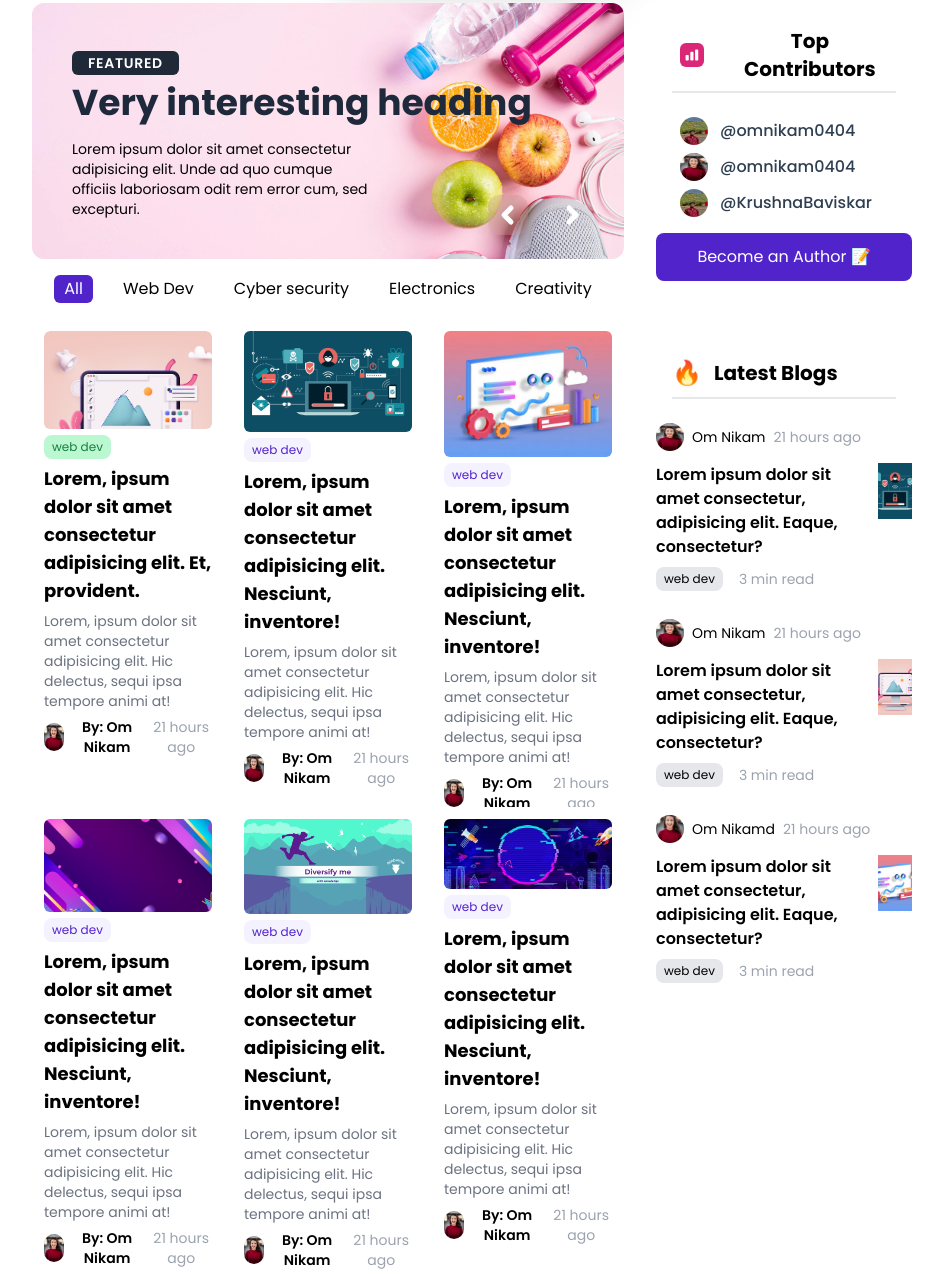
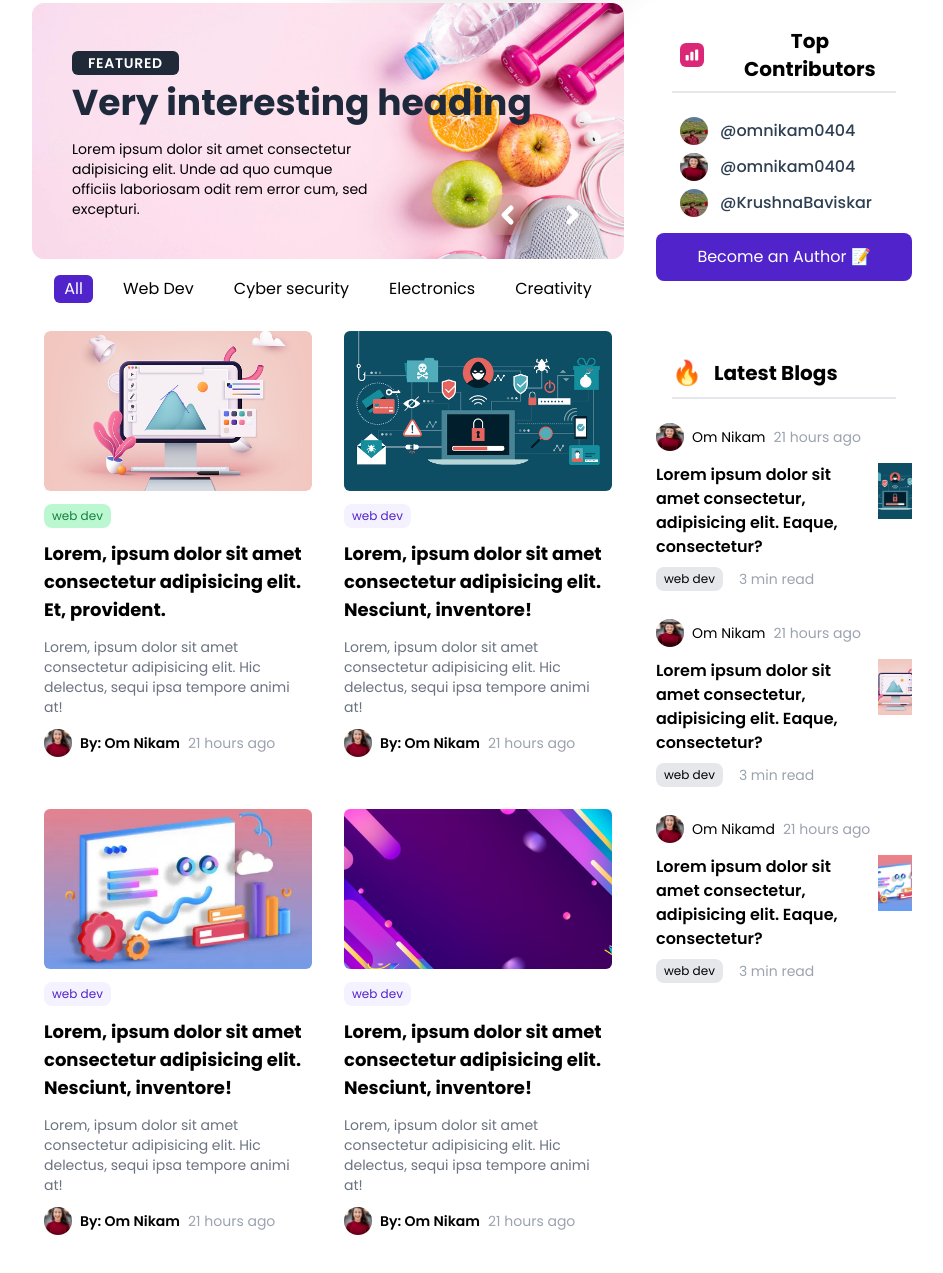
Before and after one commit to saintBeingDev/DiversifyMe-Design, a website: page index.html in a window 1280 px wide. Shown: the part 357-1630 px from the top of the page, without its empty margins (160-1103 px from the left). Drawn offline with Linux system fonts and the light colour scheme.

Commit message:
minor change

```diff
--- a/index.html
+++ b/index.html
@@ -309,7 +309,7 @@
                 <!-- End of Categories links -->
 
                 <!-- Categories post -->
-                <div class="grid md:grid-cols-3 gap-2 w-full h-full my-4">
+                <div class="grid md:grid-cols-2 gap-2 w-full h-full my-4">
 
                     <div
                         class="flex flex-col sm:col-span-3 md:col-span-1 justify-between bg-white h-fit md:h-[450px] p-3 w-full rounded-md hover:translate-y-2 transition-transform">
```
Also changed, not shown: css/output.css.
